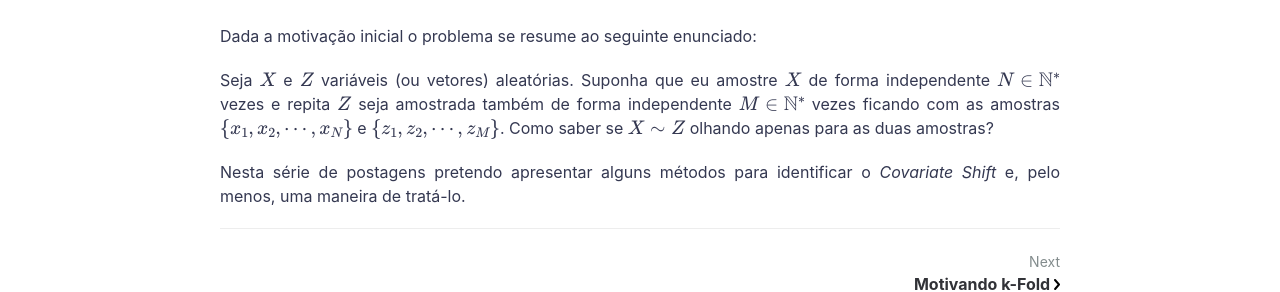
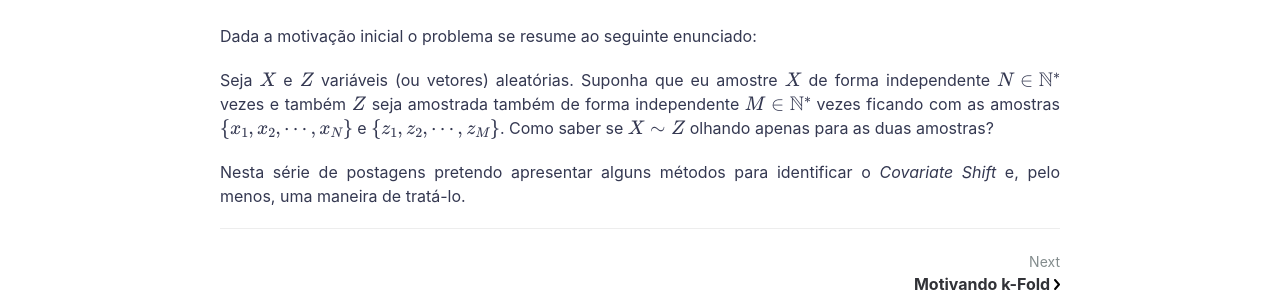
Before and after one commit to vitaliset/vitaliset.github.io, a Jekyll site: the page built from _posts/2020-07-05-covariate-shift-0-formulando.md, in a window 1280 px wide and 900 px high, scrolled down 3840 px. Shown: the part 447-739 px from the top of the window. Built offline with Jekyll 4.4.1, drawn with Linux system fonts in a browser that asks for light colours; formulas are drawn with MathJax 3; a script that is not in the unit is left out.

```diff
--- a/_posts/2020-07-05-covariate-shift-0-formulando.md
+++ b/_posts/2020-07-05-covariate-shift-0-formulando.md
@@ -103,6 +103,6 @@ X_new, Y_new = sample(100, mean = 2)
 
 <p><div align="justify">Dada a motivação inicial o problema se resume ao seguinte enunciado:</div></p>
 
-<p><div align="justify">Seja $X$ e $Z$ variáveis (ou vetores) aleatórias. Suponha que eu amostre $X$ de forma independente $N\in\mathbb{N}^*$ vezes e repita $Z$ seja amostrada também de forma independente $M\in \mathbb{N}^*$ vezes ficando com as amostras $\{x_1, x_2, \cdots, x_N \} $ e $\{z_1, z_2, \cdots, z_M \} $. Como saber se $X\sim Z$ olhando apenas para as duas amostras?</div></p>
+<p><div align="justify">Seja $X$ e $Z$ variáveis (ou vetores) aleatórias. Suponha que eu amostre $X$ de forma independente $N\in\mathbb{N}^*$ vezes e também $Z$ seja amostrada também de forma independente $M\in \mathbb{N}^*$ vezes ficando com as amostras $\{x_1, x_2, \cdots, x_N \} $ e $\{z_1, z_2, \cdots, z_M \} $. Como saber se $X\sim Z$ olhando apenas para as duas amostras?</div></p>
 
 <p><div align="justify">Nesta série de postagens pretendo apresentar alguns métodos para identificar o <i>Covariate Shift</i> e, pelo menos, uma maneira de tratá-lo.</div></p>
```
Also changed, not shown: _posts/2020-07-19-distancia.md (+4 -0 lines).
